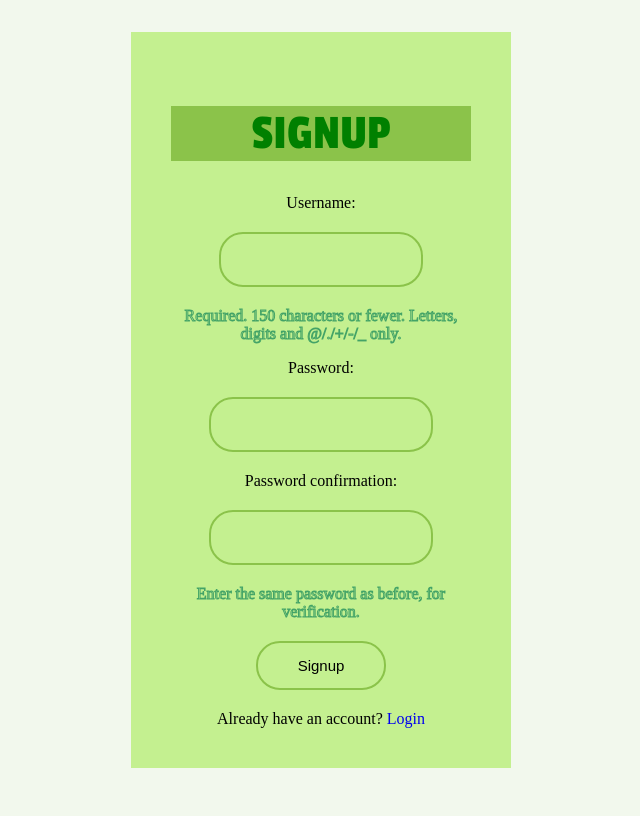
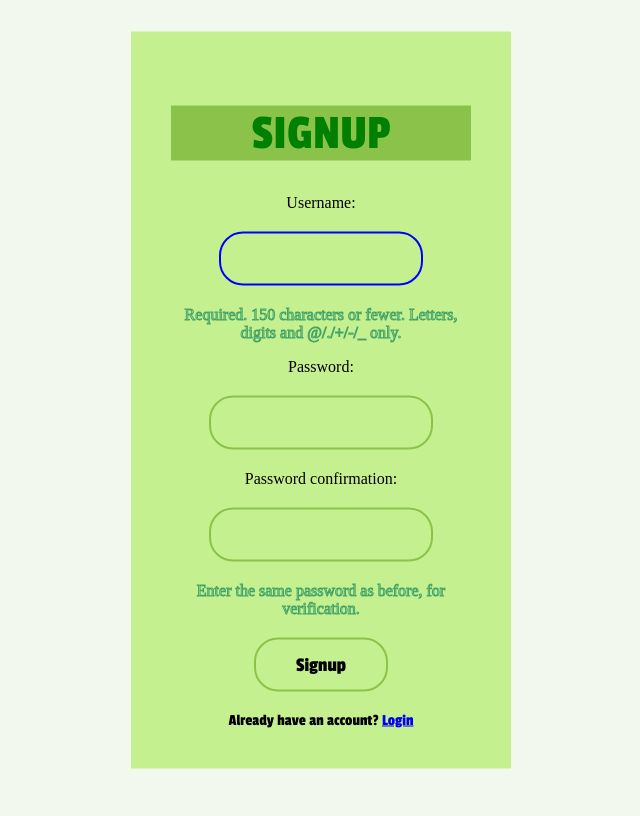
Before and after one commit to dennischen123/BudgetFusion, a Django app: page /accounts/signup in a window 1280 px wide. Shown: the whole page, without its empty margins (319-959 px from the left). Run offline with Django 3.2, Linux system fonts and the light colour scheme.

Commit message:
change font on signup and login

```diff
--- a/BudgetFusion/main_app/static/css/style.css
+++ b/BudgetFusion/main_app/static/css/style.css
@@ -23,9 +23,6 @@ h1 {
    color: #43A367;
 }
 
-a {
-  text-decoration: none;
-}
 .navbar-brand, .nav-item {
   font-family: 'Passion One', cursive;
   }
@@ -77,11 +74,12 @@ a {
     border-radius: 24px;
     transition: 0.25s;
     font-size: 20px;
+    font-family: 'Passion One', cursive;
 }
 
 .Box input[type = "text"]:focus,.Box input[ type = "Password"]:focus{
     width: 180px;
-    border-color: #8BC34A;
+    border-color: blue;
 }
 .Box input[Type="submit"]{
     border: 0;
@@ -97,10 +95,14 @@ a {
     border-radius: 24px;
     transition: 0.25s;
     cursor: pointer;
-    font-size: 15px;
+    font-size: 20px;
 }
 .Box input[type="submit"]:hover{
     background: #8BC34A;
+}
+
+#submit {
+  font-family: 'Passion One', cursive;
 }
 
 
@@ -231,8 +233,6 @@ a {
   transition: all 0.35s ease;
 }
 
-/*  Sign Up Button */
-
 /* Budget Form */
 .budget-form input {
   border: 0;
--- a/BudgetFusion/main_app/templates/registration/login.html
+++ b/BudgetFusion/main_app/templates/registration/login.html
@@ -15,8 +15,8 @@
 <h1>Login</h1>
   {% csrf_token %}
   {{ form.as_p }}
-  <input type="submit" class="btn btn-success rounded-pill" value="Login">
-  <div class="d-flex justify-content-center links">
+  <input id="submit" type="submit" class="btn btn-success rounded-pill" value="Login">
+  <div id="submit" class="d-flex justify-content-center links">
 						Don't have an account? <a href="{% url 'signup' %}" class="ml-2">Sign Up</a>
 	</div>
   <input type="hidden" name="next" value="{{ next }}">
--- a/BudgetFusion/main_app/templates/registration/signup.html
+++ b/BudgetFusion/main_app/templates/registration/signup.html
@@ -1,18 +1,3 @@
-{% comment %} {% extends 'base.html' %}
-{% block content %}
-
- <h1>Sign Up </h1>
-{% if error_message %}
-<p class="text-danger">{{ error_message }}</p>
-{% endif %}
-
-<form method="post" action="{% url 'signup' %}">
-  {% csrf_token %}
-  {{ form.as_p }}
-  <input type="submit" class="btn btn-success rounded-pill" value="Sign Up">
-</form>
-{% endblock %} {% endcomment %}
-
 {% load static %}
 
 <!DOCTYPE html>
@@ -22,8 +7,7 @@
   <meta name="viewport" content="width=device-width, initial-scale=1.0">
   <link rel="stylesheet" type="text/css" href="{% static 'css/style.css' %}">
   <link href="https://fonts.googleapis.com/css?family=Passion+One&display=swap" rel="stylesheet">
-
-
+  <title>Signup Page</title>
 </head>
 <body>
 <form method="post" class="Box" action="{% url 'signup' %}">
@@ -33,8 +17,8 @@
 {% endif %}
   {% csrf_token %}
   {{ form.as_p }}
-  <input type="submit" class="btn btn-success rounded-pill" value="Signup">
-  <div class="d-flex justify-content-center links">
+  <input id="submit" type="submit" class="btn btn-success rounded-pill" value="Signup">
+  <div id="submit" class="d-flex justify-content-center links">
 			Already have an account? <a href="{% url 'login' %}" class="ml-2">Login</a>
 	</div>
 </form>
--- a/BudgetFusion/main_app/templates/reports/reports.html
+++ b/BudgetFusion/main_app/templates/reports/reports.html
@@ -1,3 +1,4 @@
+
 {% load static %}
 
 <!DOCTYPE html>
```
Lines whose indentation alone changed are shown as unchanged.
